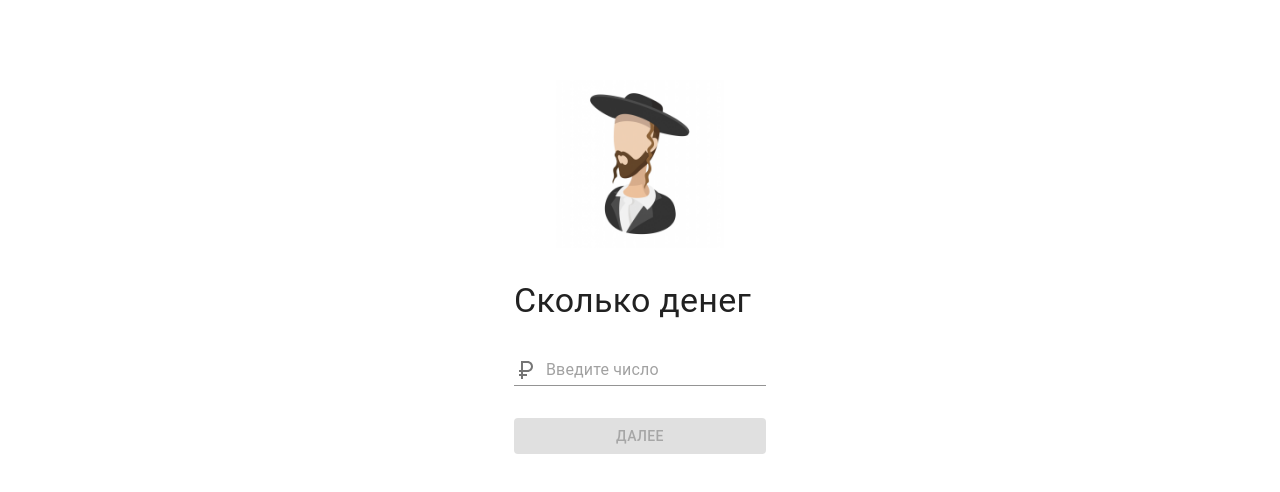
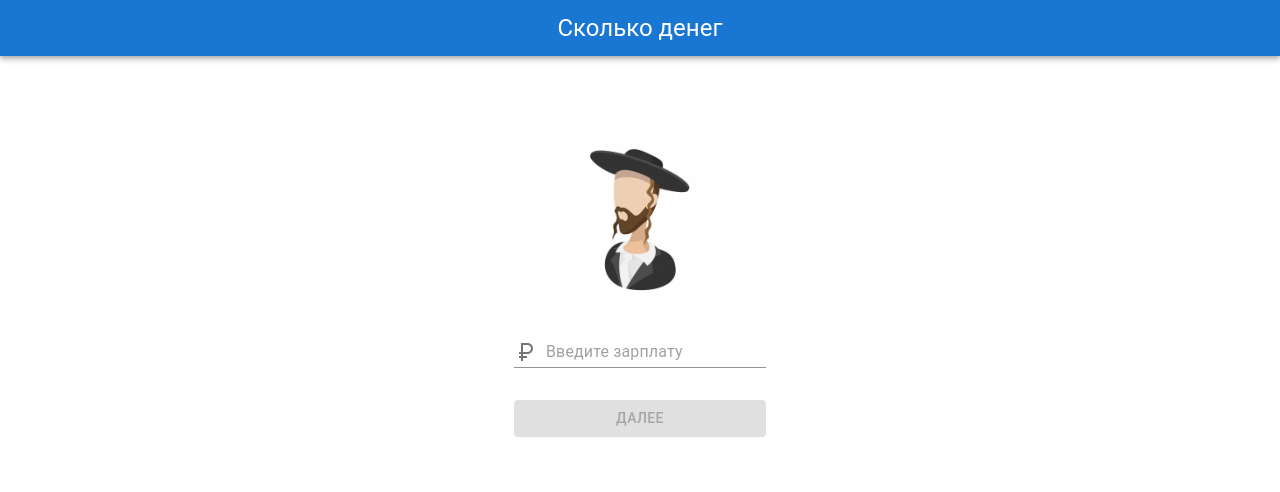
Before and after one commit to meowto16/money-planner, a React (Create React App) app: page / in a window 1280 px wide. Shown: the top 492 px of the page. Built offline with nearby package versions, Linux system fonts and the light colour scheme.

Commit message:
feature: adds header

```diff
--- a/public/index.html
+++ b/public/index.html
@@ -4,8 +4,9 @@
     <meta charset="utf-8" />
     <link rel="icon" href="%PUBLIC_URL%/favicon.ico" />
     <meta name="viewport" content="width=device-width, initial-scale=1" />
-    <meta name="theme-color" content="#000000" />
+    <meta name="theme-color" content="#1976d2" />
     <meta name="apple-mobile-web-app-capable" content="yes">
+    <meta name="apple-mobile-web-app-status-bar-style" content="black-translucent">
     <meta
       name="description"
       content="Приложение для распределения заработной платы"
@@ -14,7 +15,7 @@
     <link rel="manifest" href="%PUBLIC_URL%/manifest.json" />
     <title>Расчет денег</title>
   </head>
-  <body style="background-color: white;">
+  <body style="background-color: #1976d2;">
     <noscript>You need to enable JavaScript to run this app.</noscript>
     <div id="root"></div>
     <script>
--- a/src/components/MoneyItems/MoneyItems.tsx
+++ b/src/components/MoneyItems/MoneyItems.tsx
@@ -16,6 +16,7 @@ import DeleteIcon from '@mui/icons-material/Delete';
 import CurrencyRubleIcon from '@mui/icons-material/CurrencyRuble';
 
 import numberFormat from '../../utils/numberFormat';
+import { MAX_INPUT_MONEY_LENGTH } from '../../config';
 
 const MoneyItemName = styled(TextField)({
     '& .MuiInput-root:before, & .MuiInput-root:after': {
@@ -40,6 +41,7 @@ const MoneyItems = () => {
     const handleChangeItemAmount = ({ id, amount }: { id: CostsItemId, amount: Money }) => {
         if (typeof amount !== 'number') return
         if (amount < 0) return
+        if (amount.toString().length >= MAX_INPUT_MONEY_LENGTH) return
 
         dispatch(moneyActions.changeCostsItem({
             id,
--- /dev/null
+++ b/src/config.ts
@@ -0,0 +1 @@
+export const MAX_INPUT_MONEY_LENGTH = 12
--- /dev/null
+++ b/src/index.css
@@ -0,0 +1,7 @@
+html, body, #root {
+    height: 100%;
+}
+
+#root {
+    background-color: white;
+}
--- a/src/index.tsx
+++ b/src/index.tsx
@@ -10,6 +10,8 @@ import { store, persistor } from "./store/store";
 import PersistLoader from "./components/PersistLoader/PersistLoader";
 
 import * as serviceWorkerRegistration from "./serviceWorkerRegistration";
+
+import './index.css'
 
 const root = ReactDOM.createRoot(
   document.getElementById('root') as HTMLElement
--- a/src/screens/CalculateScreen/CalculateScreen.tsx
+++ b/src/screens/CalculateScreen/CalculateScreen.tsx
@@ -3,10 +3,17 @@ import {useDispatch, useSelector} from "react-redux";
 
 import { moneyActions, moneySelectors } from "../../store/money.slice";
 
-import {Box, Button, Container, Stack, Typography} from "@mui/material";
+import {AppBar, Box, IconButton, Container, Stack, Typography, styled} from "@mui/material";
 import MoneyTotal from "../../components/MoneyTotal/MoneyTotal";
 import MoneyItems from "../../components/MoneyItems/MoneyItems";
 import SortMoneyItemsButton from "../../components/MoneyItems/components/SortMoneyItemsButton/SortMoneyItemsButton";
+import RestartAltIcon from '@mui/icons-material/RestartAlt';
+
+const ResetIconButton = styled(IconButton)({
+    '&': {
+        color: 'white'
+    }
+})
 
 const CalculateScreen = () => {
     const dispatch = useDispatch()
@@ -18,12 +25,19 @@ const CalculateScreen = () => {
     }
 
     return (
+        <Box>
+            <AppBar position="static">
+                <Container>
+                    <Box display="flex" alignItems="center" justifyContent="space-between" py={1} minHeight="56px">
+                        <Typography variant="h5" component="h1">Расчет денег</Typography>
+                        <ResetIconButton onClick={handleResetTotalMoney} color="default" title="Сбросить">
+                            <RestartAltIcon />
+                        </ResetIconButton>
+                    </Box>
+                </Container>
+            </AppBar>
             <Container>
                 <Stack sx={{ width: '100%' }} py={3} spacing={4}>
-                <Box display="flex" justifyContent="space-between">
-                    <Typography variant="h5" component="h1">Расчет денег</Typography>
-                    <Button onClick={handleResetTotalMoney} variant="contained" size="small">Сбросить</Button>
-                </Box>
                     <Box>
                         <MoneyTotal />
                     </Box>
@@ -37,6 +51,7 @@ const CalculateScreen = () => {
                     </Box>
                 </Stack>
             </Container>
+        </Box>
     )
 }
 
--- a/src/screens/EntryScreen/EntryScreen.tsx
+++ b/src/screens/EntryScreen/EntryScreen.tsx
@@ -1,12 +1,11 @@
 import React, {useState, useCallback} from 'react'
 import {useDispatch} from "react-redux";
-import {Box, Button, InputAdornment, TextField, Typography} from "@mui/material";
+import {Box, Button, InputAdornment, TextField, Typography, AppBar} from "@mui/material";
 import CurrencyRubleIcon from '@mui/icons-material/CurrencyRuble';
 
 import { moneyActions } from '../../store/money.slice'
 import numberFormat from '../../utils/numberFormat';
-
-const MAX_INPUT_LENGTH = 12
+import { MAX_INPUT_MONEY_LENGTH } from '../../config';
 
 const EntryScreen: React.FC = () => {
     const [money, setMoney] = useState<string>('')
@@ -16,7 +15,7 @@ const EntryScreen: React.FC = () => {
 
     const handleMoneyChange: React.ChangeEventHandler<HTMLInputElement> = useCallback((e) => {
         const value = e.target.value
-        if (value.length >= MAX_INPUT_LENGTH) return
+        if (value.length >= MAX_INPUT_MONEY_LENGTH) return
         if (value.length === 0) {
             setMoney('');
         }
@@ -32,20 +31,23 @@ const EntryScreen: React.FC = () => {
     }
 
     return (
+        <Box>
+            <AppBar position="static">
+                <Box p={1} display="flex" alignItems="center" justifyContent="center" minHeight="56px">
+                    <Typography variant="h5">Сколько денег</Typography>
+                </Box>
+            </AppBar>
             <Box display="flex" alignItems="center" flexDirection="column" pt={10}>
                 <form autoComplete="off" onSubmit={handleSubmit}>
                     <Box mb={4} display="flex" alignItems="center" justifyContent="center">
                         <img alt="Jewish" src="/icon-192x192.png" width={168} height={168} />
-                </Box>
-                <Box mb={4}>
-                    <Typography variant="h4" component="h1">Сколько денег</Typography>
                     </Box>
                     <Box width="100%" mb={4}>
                         <TextField
                             value={money === '' ? '' : numberFormat.format(+money)}
                             onChange={handleMoneyChange}
                             variant="standard"
-                        placeholder="Введите число"
+                            placeholder="Введите зарплату"
                             fullWidth
                             inputProps={{ inputMode: 'numeric' }}
                             InputProps={{
@@ -61,6 +63,7 @@ const EntryScreen: React.FC = () => {
                     </Box>
                 </form>
             </Box>
+        </Box>
     )
 }
 
```
Lines whose indentation alone changed are shown as unchanged.
